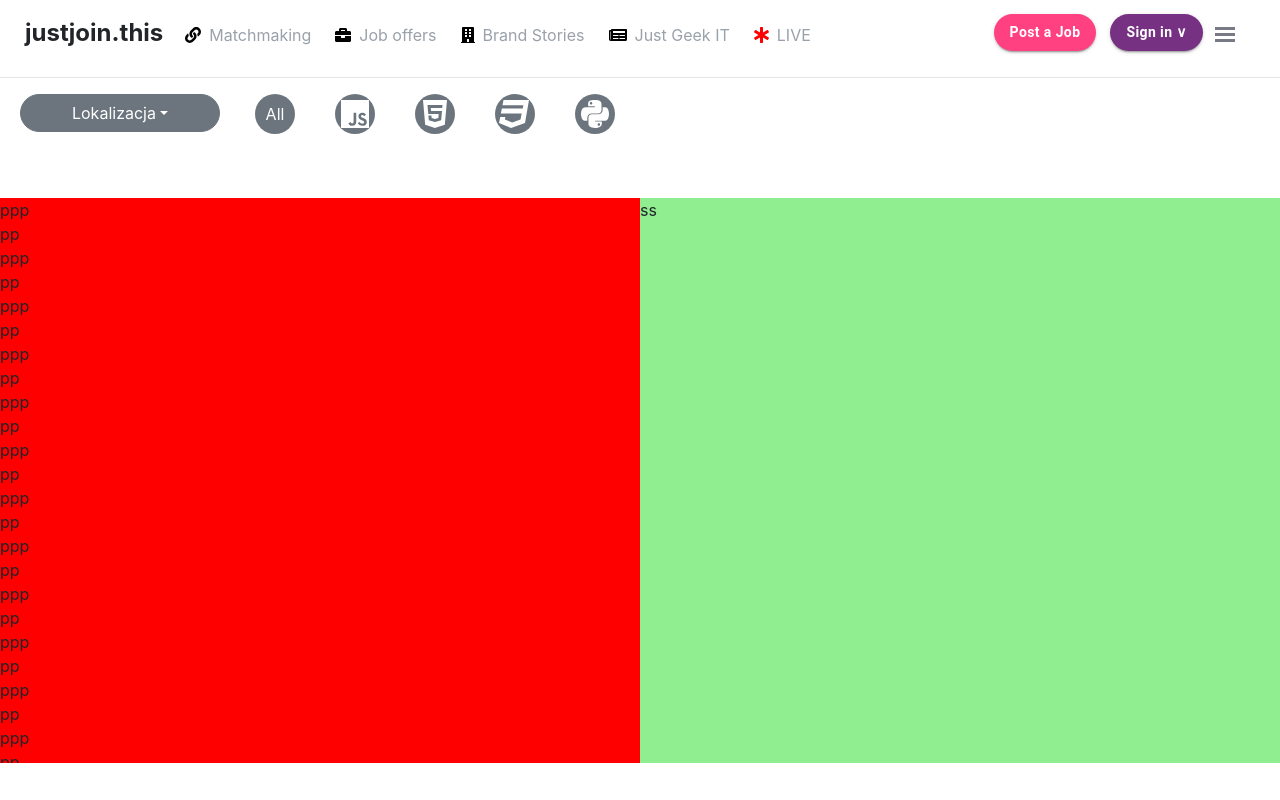
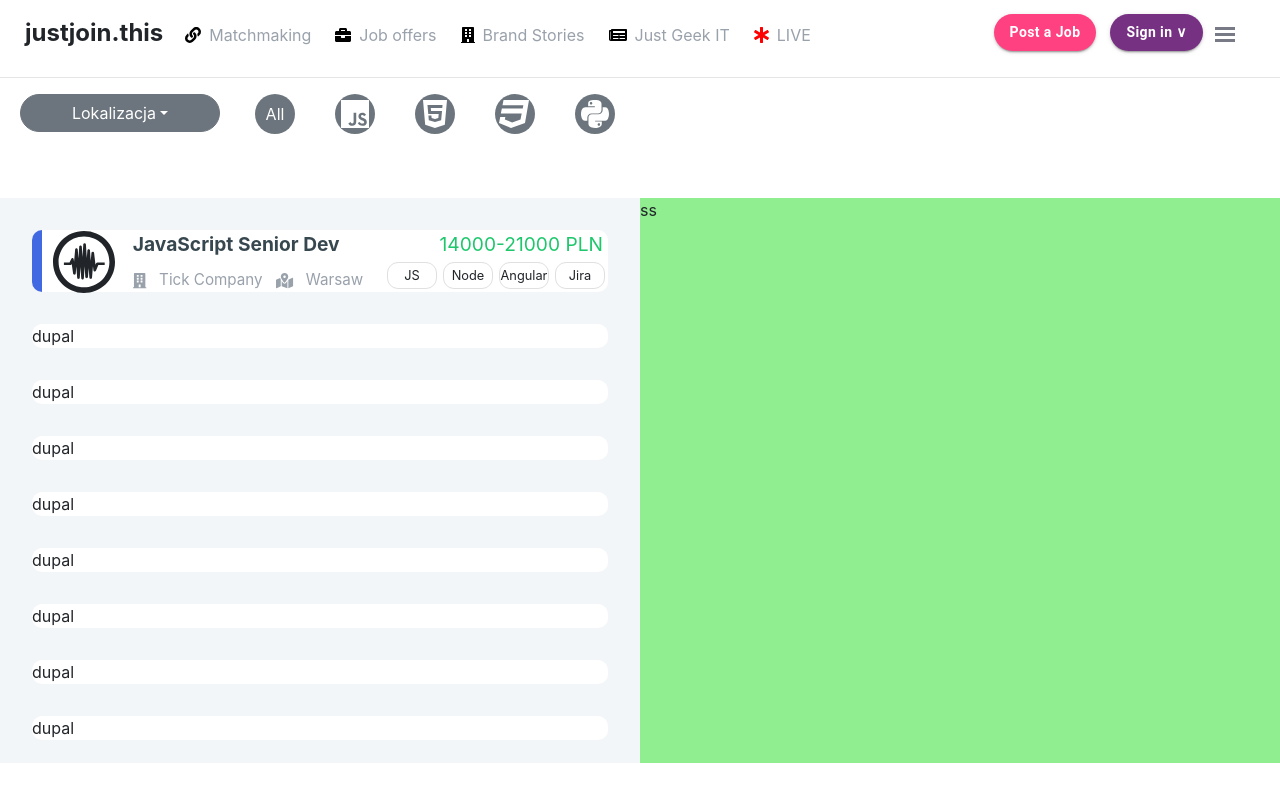
Before and after one commit to F1sher-Man/justjointhis, a React (Create React App) app: page / in a window 1280 px wide. Built offline with nearby package versions, Linux system fonts and the light colour scheme.

Commit message:
Creating offer component. Almost done - mobile view issues.

```diff
--- a/src/components/main/JobOffers/JobOffers.tsx
+++ b/src/components/main/JobOffers/JobOffers.tsx
@@ -1,61 +1,26 @@
 import * as React from "react";
 import DropdownLocation from "./DropdownLocation";
 import Technologies from "./Technologies";
-import '../../../styles/main/JobOffers/JobOffers.scss';
+import Offers from "./Offers";
+import "../../../styles/main/JobOffers/JobOffers.scss";
 
-export interface JobOffersProps { }
+export interface JobOffersProps {}
 
 const JobOffers: React.FC<JobOffersProps> = () => {
-
-  return <div className="page-container">
+  return (
+    <div className="page-container">
       <div className="topbar">
         <DropdownLocation />
         <Technologies />
       </div>
       <div className="content-container">
         <div className="offers">
-        ppp<br />
-        pp<br />
-        ppp<br />
-        pp<br />ppp<br />
-        pp<br />
-        ppp<br />
-        pp<br />
-        ppp<br />
-        pp<br />ppp<br />
-        pp<br />ppp<br />
-        pp<br />
-        ppp<br />
-        pp<br />ppp<br />
-        pp<br />ppp<br />
-        pp<br />
-        ppp<br />
-        pp<br />ppp<br />
-        pp<br />ppp<br />
-        pp<br />
-        ppp<br />
-        pp<br />ppp<br />
-        pp<br />ppp<br />
-        pp<br />
-        ppp<br />
-        pp<br />ppp<br />
-        pp<br />ppp<br />
-        pp<br />
-        ppp<br />
-        pp<br />ppp<br />
-        pp<br />ppp<br />
-        pp<br />
-        ppp<br />
-        pp<br />ppp<br />
-        pp<br />
+          <Offers />
         </div>
-      <div className="map">
-        ss
+        <div className="map">ss</div>
       </div>
     </div>
-
-
-  </div >;
+  );
 };
 
 export default JobOffers;
--- /dev/null
+++ b/src/components/main/JobOffers/Offers.tsx
@@ -0,0 +1,66 @@
+import * as React from "react";
+import { FontAwesomeIcon } from "@fortawesome/react-fontawesome";
+import { faCreativeCommonsSampling } from "@fortawesome/free-brands-svg-icons";
+import { faBuilding, faMapMarkedAlt } from "@fortawesome/free-solid-svg-icons";
+import "../../../styles/main/JobOffers/Offers.scss";
+export interface OffersProps {}
+
+const Offers: React.FC<OffersProps> = () => {
+  return (
+    <div className="offer-container">
+      <div className="offer">
+        <div className="strip-icon">
+          <div className="strip" />
+          <div className="company-icon">
+            <FontAwesomeIcon icon={faCreativeCommonsSampling} size="4x" />
+          </div>
+        </div>
+        <div className="desc-company">
+          <div className="desc">
+            <b>JavaScript Senior Dev</b>
+          </div>
+          <div className="company">
+            <FontAwesomeIcon icon={faBuilding} />
+            Tick Company
+            <FontAwesomeIcon icon={faMapMarkedAlt} />
+            Warsaw
+          </div>
+        </div>
+        <div className="salary-stack">
+          <div className="salary">14000-21000 PLN</div>
+          <div className="stack">
+            <div className="stack-item">JS</div>
+            <div className="stack-item">Node</div>
+            <div className="stack-item">Angular</div>
+            <div className="stack-item">Jira</div>
+          </div>
+        </div>
+      </div>
+      <div className="offer">dupal</div>
+      <div className="offer">dupal</div>
+      <div className="offer">dupal</div>
+      <div className="offer">dupal</div>
+      <div className="offer">dupal</div>
+      <div className="offer">dupal</div>
+      <div className="offer">dupal</div>
+      <div className="offer">dupal</div>
+      <div className="offer">dupal</div>
+      <div className="offer">dupal</div>
+      <div className="offer">dupal</div>
+      <div className="offer">dupal</div>
+      <div className="offer">dupal</div>
+      <div className="offer">dupal</div>
+      <div className="offer">dupal</div>
+      <div className="offer">dupal</div>
+      <div className="offer">dupal</div>
+      <div className="offer">dupal</div>
+      <div className="offer">dupal</div>
+      <div className="offer">dupal</div>
+      <div className="offer">dupal</div>
+      <div className="offer">dupal</div>
+      <div className="offer">dupal</div>
+    </div>
+  );
+};
+
+export default Offers;
--- a/src/styles/main/JobOffers/JobOffers.scss
+++ b/src/styles/main/JobOffers/JobOffers.scss
@@ -21,17 +21,23 @@
   flex-direction: row;
   height: 80%;
   margin-top: 5%;
+  background-color: #f3f6f8;
 }
 
 .offers {
   width: 50%;
   height: 100%;
   overflow: auto;
-  background-color: red;
+  @media only screen and (max-width: 1024px) {
+    width: 100%;
+  }
 }
 
 .map {
   width: 50%;
   height: 100%;
   background-color: lightgreen;
+  @media only screen and (max-width: 1024px) {
+    display: none;
+  }
 }
--- /dev/null
+++ b/src/styles/main/JobOffers/Offers.scss
@@ -0,0 +1,91 @@
+.offer-container {
+  display: flex;
+  flex-direction: column;
+}
+.offer {
+  display: flex;
+  flex-direction: row;
+  justify-content: space-between;
+  margin: 5% 5% 0% 5%;
+  border-radius: 10px;
+  background-color: #ffffff;
+}
+
+.strip-icon {
+  display: flex;
+  flex-direction: row;
+  width: 15%;
+  @media only screen and (max-width: 1024px) {
+    display: none;
+  }
+}
+
+.strip {
+  width: 10px;
+  background-color: royalblue;
+  border-top-left-radius: 10px;
+  border-bottom-left-radius: 10px;
+}
+.company-icon {
+  height: 24px;
+  width: 24px;
+  margin-left: 10px;
+}
+
+.desc-company {
+  display: flex;
+  flex-direction: column;
+  justify-content: space-between;
+  width: 40%;
+}
+
+.desc {
+  font-size: 1.2rem;
+  color: rgb(55, 71, 79);
+}
+
+.company {
+  display: flex;
+  flex-direction: row;
+  justify-content: space-between;
+  align-items: center;
+  font-size: 0.95rem;
+  color: rgb(153, 161, 171);
+  @media only screen and (max-width: 1024px) {
+    display: none;
+  }
+}
+
+.salary-stack {
+  display: flex;
+  flex-direction: column;
+  justify-content: space-between;
+  width: 40%;
+  text-align: right;
+}
+
+.salary {
+  font-size: 1.2rem;
+  margin-right: 5px;
+  color: rgb(30, 198, 108);
+}
+
+.stack {
+  display: flex;
+  flex-direction: row;
+  justify-content: right;
+  &-item {
+    display: flex;
+    align-items: flex-end;
+    justify-content: center;
+    font-size: 0.8rem;
+    border: 1px solid rgb(224, 224, 224);
+    width: 50px;
+    padding: 3px;
+    margin: 3px;
+    border-bottom-left-radius: 11px;
+    border-bottom-right-radius: 11px;
+    border-top-left-radius: 11px;
+    border-top-right-radius: 11px;
+  }
+}
```
Also changed, not shown: src/icons/neoteric.png (added). Lines whose indentation alone changed are shown as unchanged.
